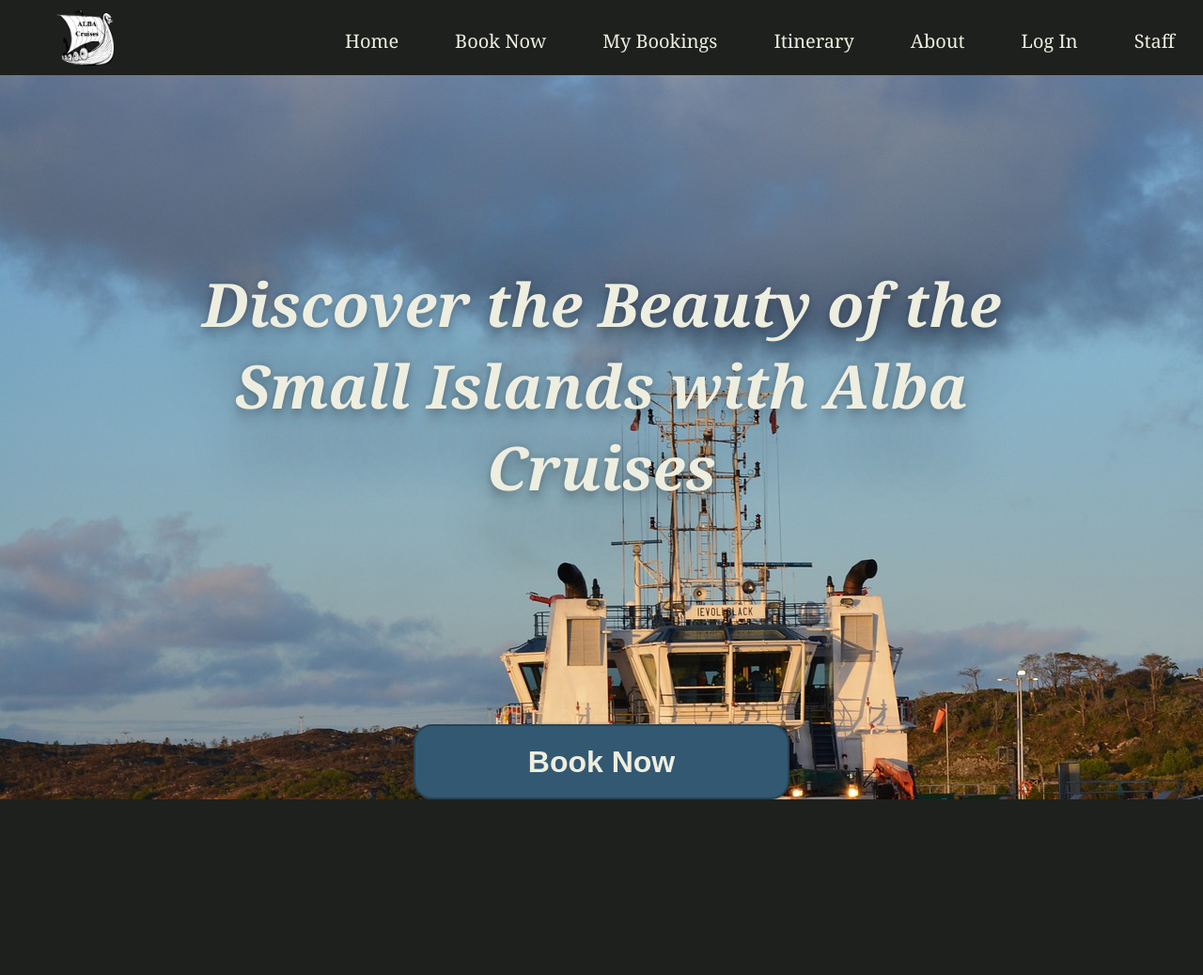
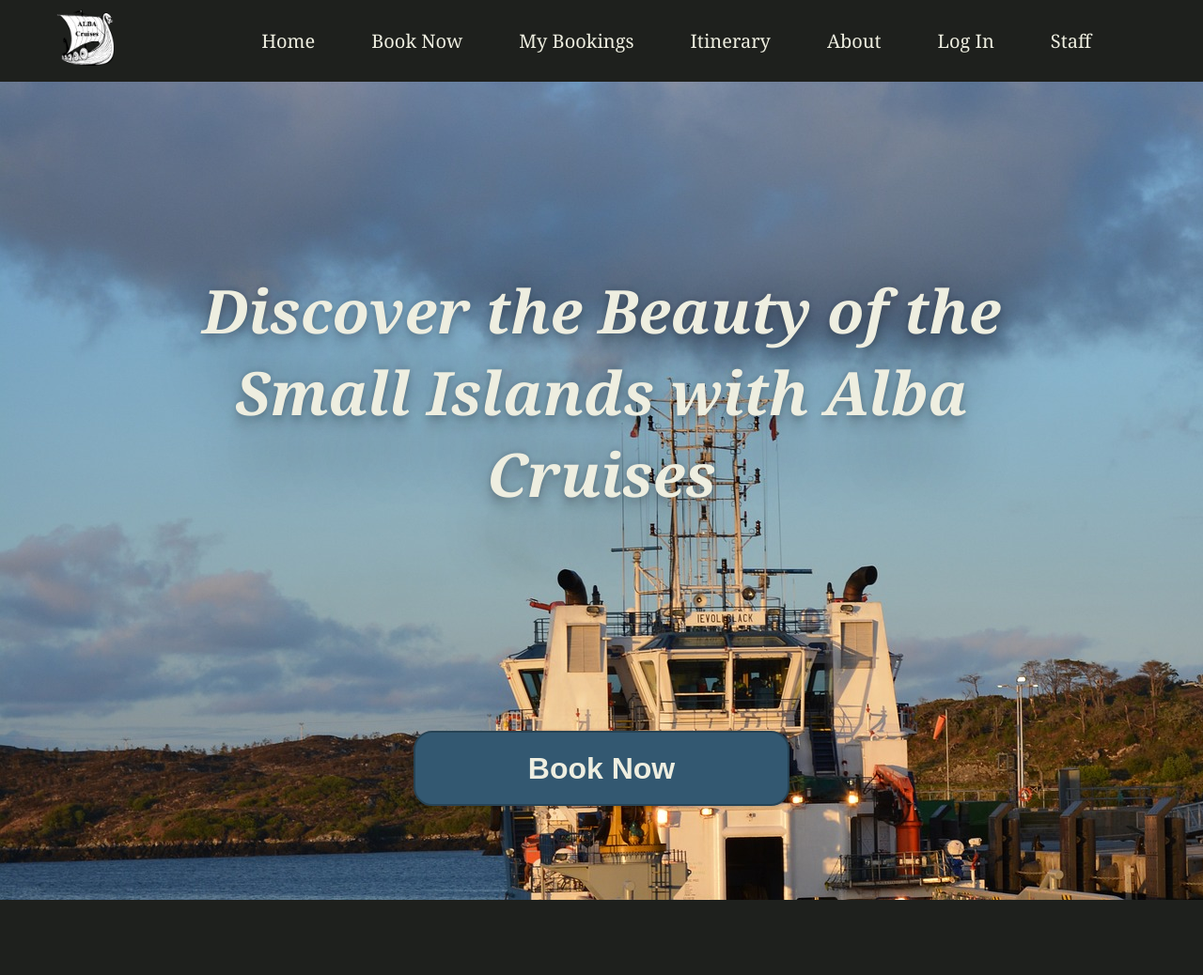
Before and after one commit to fifty7north/Uni-Y3-DWBA-Assignment-2, a PHP site: page / in a window 1280 px wide. Shown: the whole page at 94% size. Before the commit the page ends 851 px from the top, so only its background shows below. Run offline with PHP 8.4, Linux system fonts and the light colour scheme.

Commit message:
responsive css home

```diff
--- a/css/home.css
+++ b/css/home.css
@@ -6,7 +6,7 @@ main {
 }
 
 h1 {
-    padding: 200px;
+    padding: 50px;
     font-size: 4em;
     font-weight: bold;
     font-style: italic;
@@ -36,3 +36,15 @@ main a:hover {
     background-color: var(--alba-blue-light);
     color: white;
 }
+
+.spacer {
+    display: flex;
+    width: 100%;
+    height: 100px;
+}
+
+@media only screen and (min-width: 1000px) {
+    h1 {
+        padding: 200px;
+    }
+}
--- a/css/style.css
+++ b/css/style.css
@@ -40,32 +40,39 @@ nav a:hover {
 h1 {
     margin-bottom: 30px;
 }
+
 header {
     width: 100%;
 }
 
 nav {
-    height: 80px;
+    display: block;
     background-color: var(--alba-black);
 }
 
+nav > ul{
+    width: 100%;
+}
+
 nav img {
+    display: flex;
     height: 60px;
-    margin: 10px 60px;
+    margin: auto;
 }
 
 nav ul {
     display: flex;
     flex-direction: column;
     margin-left: auto;
+    justify-content: center;
 }
 
 nav ul li {
     flex: 1;
+    padding: 10px;
     text-align: center;
     font-size: 1.25em;
     font-weight: bold;
-    padding: 100px;
     color: var(--alba-white);
 }
 
@@ -109,8 +116,13 @@ footer {
     height: 80px;
 }
 
-@media only screen and (min-width: 500px) {
+@media only screen and (min-width: 1000px) {
+    nav {
+        display: flex;
+    }
+
     nav ul {
+        display: flex;
         flex-direction: row;
 
     }
@@ -120,6 +132,11 @@ footer {
         flex-grow: 0;
         flex-basis: auto;
         padding: 30px 30px;
+    }
+
+    nav img {
+        height: 60px;
+        margin: 10px 60px;
     }
 }
 
--- a/index.php
+++ b/index.php
@@ -24,6 +24,7 @@
                     echo '/pages/login.php';
                 }
             ?>>Book Now</a>
+            <span class="spacer"></span>
     </main>
     <footer>
 
```
